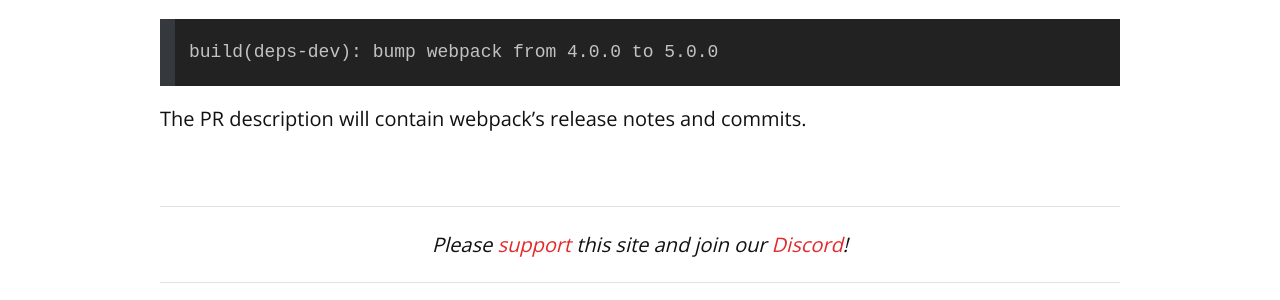
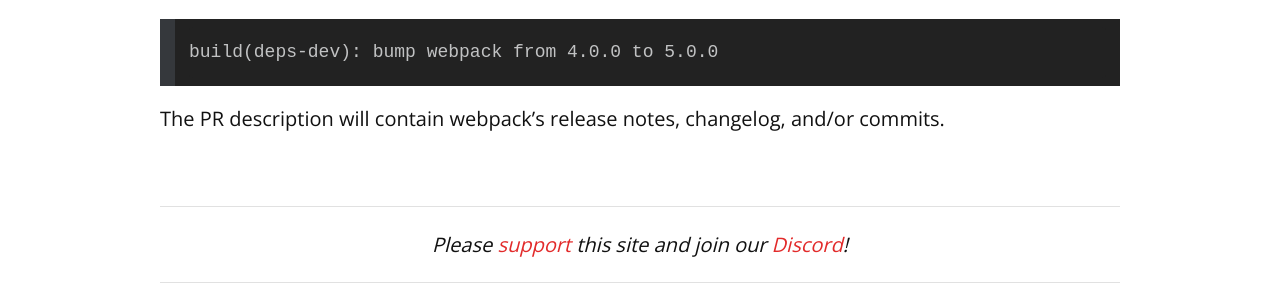
Before and after one commit to remarkablemark/remarkablemark.github.io, a Jekyll site: the page built from _posts/2021/2021-01-10-dependabot-github-npm.md, in a window 1280 px wide. Shown: the part 1345-1645 px from the top of the page. Built offline with Jekyll 4.4.1, drawn with Linux system fonts in a browser that asks for light colours; comment, search, counter and statistics services are not loaded.

Commit message:
chore(posts): update "Add Dependabot to GitHub for npm"
Post: 2021-01-10-dependabot-github-npm.md

Update excerpt and last sentence.

````diff
--- a/_posts/2021/2021-01-10-dependabot-github-npm.md
+++ b/_posts/2021/2021-01-10-dependabot-github-npm.md
@@ -2,7 +2,8 @@
 layout: post
 title: Add Dependabot to GitHub for npm
 date: 2021-01-10 15:21:12
-excerpt: How to add Dependabot to automate dependency update for npm project on GitHub.
+updated: 2021-01-10 17:18:57
+excerpt: How to add Dependabot to automate dependency update for npm or Node.js projects on GitHub.
 categories: dependabot github npm
 ---
 
@@ -45,4 +46,4 @@
 build(deps-dev): bump webpack from 4.0.0 to 5.0.0
 ```
 
-The PR description will contain webpack's release notes and commits.
+The PR description will contain webpack's release notes, changelog, and/or commits.
````
